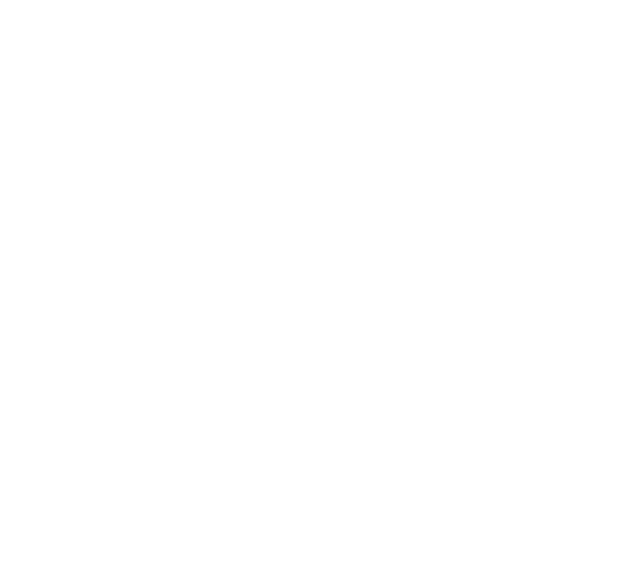
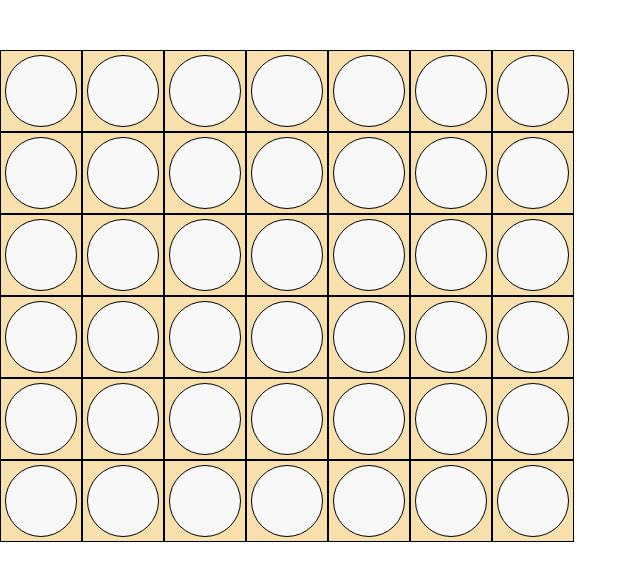
Before and after one commit to Syvtille/jeu-mare, a React (Create React App) app: page / in a window 1280 px wide. Shown: the top 580 px of the page, without its empty margins (0-640 px from the left). Built offline with nearby package versions, Linux system fonts and the light colour scheme.

Commit message:
cell-css

```diff
--- a/src/App.css
+++ b/src/App.css
@@ -1,9 +1,38 @@
+.grid {
+  display: flex;
+  flex-direction: row;
+  justify-content: center;
+  margin-top: 50px;
+  background-color: #F7E0AB;
+  width: fit-content;
+}
+
+.column {
+  display: flex;
+  flex-direction: column-reverse;
+  align-items: center;
+}
+
+.border-cell {
+  width: 80px;
+  height: 80px;
+  border: 1px solid black; /* Couleur de fond de la grille (couleur de votre choix) */
+  position: relative;
+  overflow: hidden;
+}
+
 .cell {
+  width: 70px; /* Plus petit que le .border-cell pour créer le bord */
+  height: 70px;
+  background-color: #F8F8F8; /* Couleur de fond de la grille (couleur de votre choix) */
+  border-radius: 50%;
+  position: absolute;
+  border: 1px solid black; /* Couleur de fond de la grille (couleur de votre choix) */
+  top: 50%;
+  left: 50%;
+  transform: translate(-50%, -50%); /* Centrer le .cell dans le .border-cell */
+}
 
-}
-.border-cell {
-
-}
 
 .red {
   background-color: red;
--- a/src/components/Cell.tsx
+++ b/src/components/Cell.tsx
@@ -9,6 +9,7 @@
 
   return (
     <div className={"border-cell"}>
+      {!filledWith && <div className={"cell"}></div> }
       {filledWith && <div className={`cell ${filledWith}`}></div>}
     </div>
   )
--- a/src/components/Game.tsx
+++ b/src/components/Game.tsx
@@ -7,7 +7,7 @@
   const NB_ROWS = 6;
 
   const [grid, setGrid] = React.useState<Array<Array<string>>>([])
-  const [currentPlayer, setCurrentPlayer] = React.useState<string>()
+  const [currentPlayer, setCurrentPlayer] = React.useState<string>('red')
 
   const checkWinner = () => {
     const directions = [
@@ -49,6 +49,8 @@
   const handleMove = (columnIndex: number) => {
     if (isColumnFull(columnIndex)) return
 
+    // Check if currentPlayer is not undefined
+    if (currentPlayer) {
       const newGrid = grid.map((column, index) => {
         if (index === columnIndex) {
           return [...column, currentPlayer]
@@ -64,6 +66,7 @@
         alert(`Player ${winner} won!`)
       }
     }
+  }
 
   return (
     <Grid nbRows={NB_ROWS} nbColumns={NB_COLUMNS} currentGrid={grid} onMove={handleMove}></Grid>
```
Lines whose indentation alone changed are shown as unchanged.
